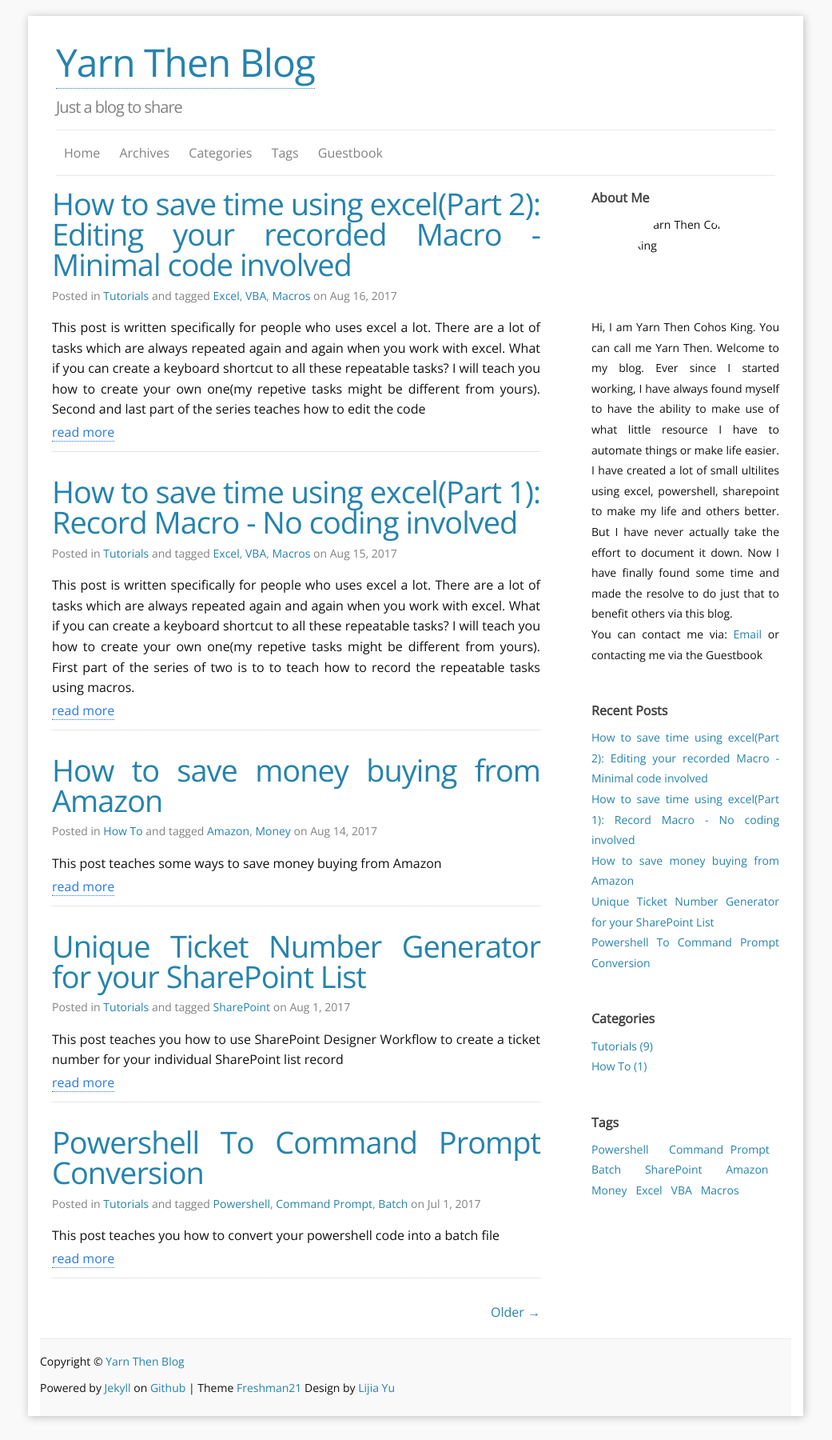
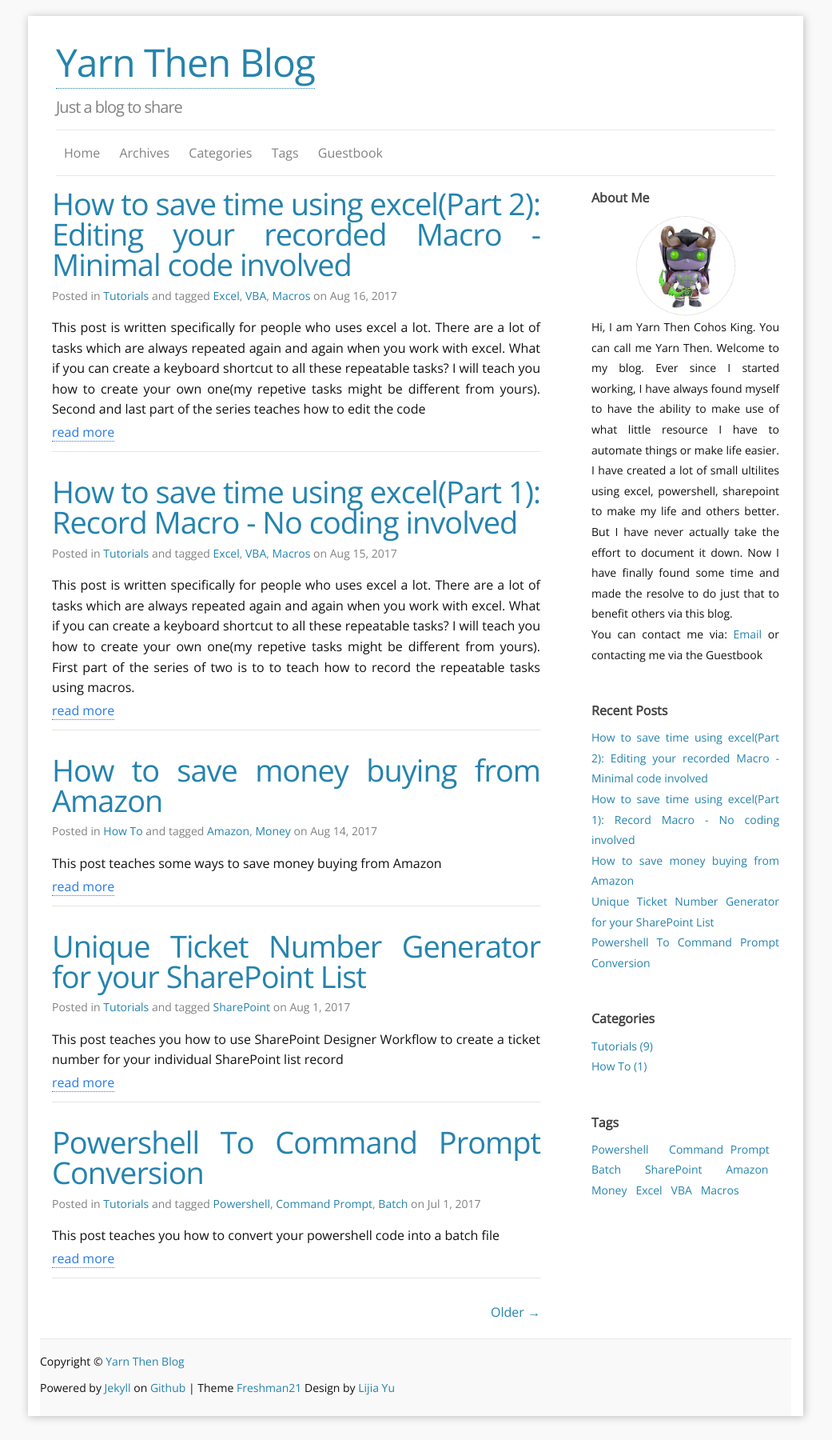
Before and after one commit to yarnthen/yarnthencohosking, a Jekyll site: the page built from index.html, in a window 1280 px wide. Shown: the whole page at 80% size, without its empty margins (120-1161 px from the left). Built offline with Jekyll 4.4.1, drawn with Linux system fonts in a browser that asks for light colours; nearby versions of some CDN libraries; the list of posts is cut into pages by our own code.

Commit message:
bug fix for about me photo

```diff
--- a/_config.yml
+++ b/_config.yml
@@ -13,7 +13,7 @@ locale: en_US
 disqus_shortname: yarnthen
 favicon:     "/images/favicon.ico"
 aboutme: Hi, I am Yarn Then Cohos King. You can call me Yarn Then. Welcome to my blog. Ever since I started working, I have always found myself to have the ability to make use of what little resource I have to automate things or make life easier. I have created a lot of small ultilites using excel, powershell, sharepoint to make my life and others better. But I have never actually take the effort to document it down. Now I have finally found some time and made the resolve to do just that to benefit others via this blog.   # these are shown on aboutme-sidebar.
-aboutme_photo: "yarnthencohosking/images/yarnthen.png"
+aboutme_photo: "/yarnthencohosking/images/yarnthen.png"
 google_analytics_key: UA-104524488-1 # put YOUR key here to enable tracking! (blank to disable)
 
 
```
